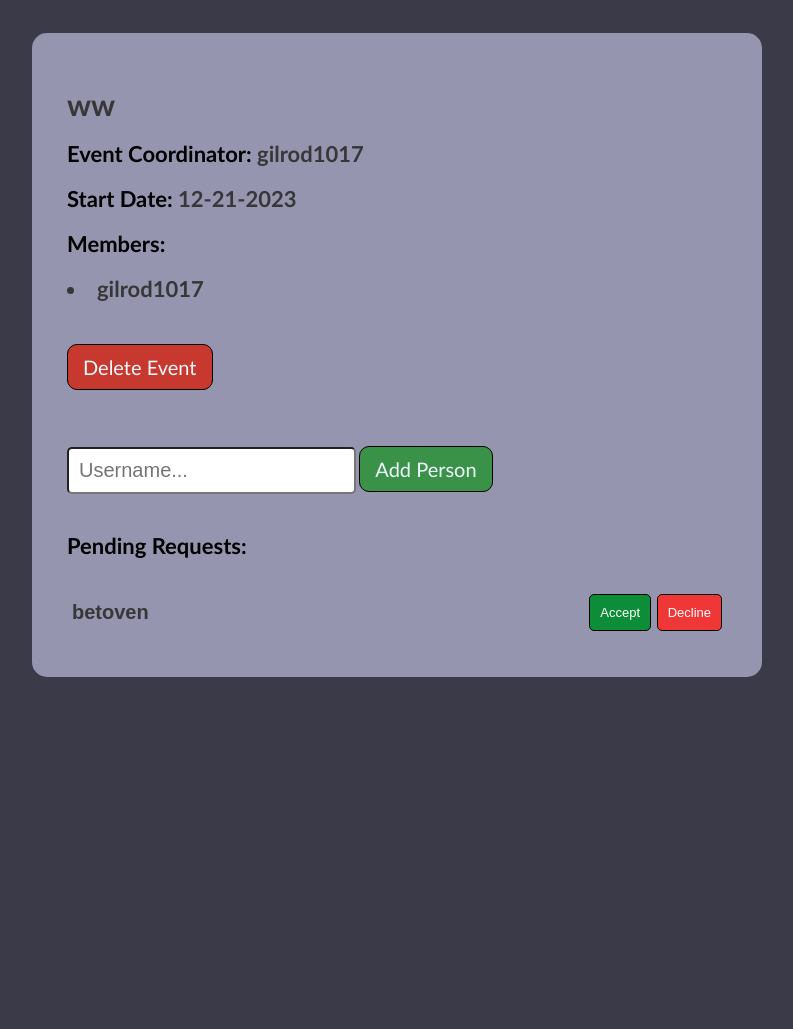
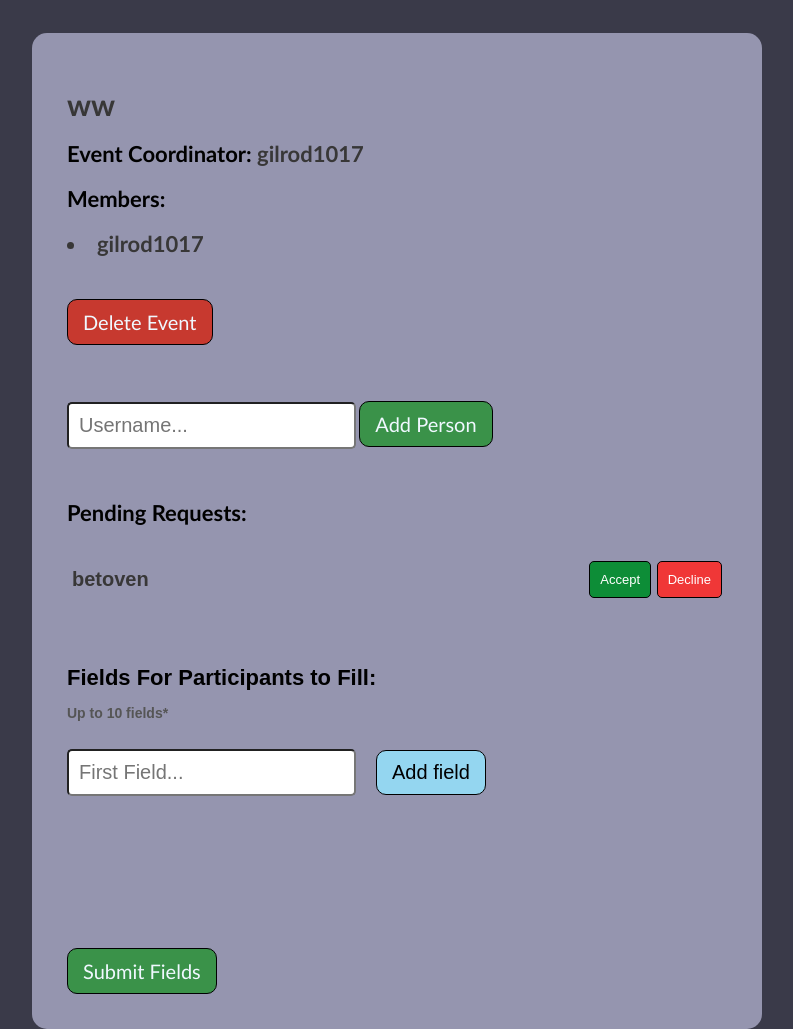
Before and after one commit to GilbertoRod/FlaskProj, a Flask app: a page that uses market/templates/info.html in a window 1280 px wide. Shown: the part 67-1096 px from the top of the page, without its empty margins (243-1036 px from the left). Before the commit the page ends 744 px from the top, so only its background shows below. Run offline with Flask 3, Linux system fonts and the light colour scheme; a user stored in the database is signed in; data comes from the database, SQL or seed files in the repository; both versions use the stored data as it was after the commit; some web fonts are replaced.

Commit message:
quick fix

```diff
--- a/market/forms.py
+++ b/market/forms.py
@@ -48,3 +48,18 @@ class AddUserEvent(FlaskForm):
       raise ValidationError('User Doesn\'t exist')
   username = StringField(validators=[DataRequired()])
   submit = SubmitField(label='Add Person')
+
+
+
+class FieldsForm(FlaskForm):
+  field_1 = StringField(label='Entry #1:', validators=[DataRequired()])
+  field_2 = StringField(label='Entry #2:')
+  field_3 = StringField(label='Entry #3:')
+  field_4 = StringField(label='Entry #4:')
+  field_5 = StringField(label='Entry #5:')
+  field_6 = StringField(label='Entry #6:')
+  field_7 = StringField(label='Entry #7:')
+  field_8 = StringField(label='Entry #8:')
+  field_9 = StringField(label='Entry #9:')
+  field_10 = StringField(label='Entry #10:')
+  submit = SubmitField(label='Submit Fields')
--- a/market/routes.py
+++ b/market/routes.py
@@ -1,7 +1,7 @@
 from market import app, db
 from flask import render_template, redirect, url_for, flash
-from market.models import Item, User, Event, EventMembers
-from market.forms import RegisterForm, LoginForm, EventForm, AddUserEvent
+from market.models import Item, User, Event, EventMembers,EventFields,UserEventFields
+from market.forms import RegisterForm, LoginForm, EventForm, AddUserEvent,FieldsForm
 from flask_login import login_user, logout_user, login_required, current_user
 from datetime import datetime
 #flask_login helps with determining the current user, this is why we're able to use the variable current_user without declaring it in html
@@ -65,6 +65,7 @@ def delete_event(event_id):
     if current_user.id == event_to_delete.coordinator_id:
         try:
             EventMembers.query.filter_by(event_id=event_id).delete()
+            EventFields.query.filter_by(event_id=event_id).delete()
             db.session.delete(event_to_delete)
             db.session.commit()
             flash('Successfully Deleted Event!', category='success')
@@ -104,21 +105,28 @@ def delete_member(member_id,event_id):
 @login_required
 def event_info(event_id):
     event = Event.query.filter_by(event_id=event_id).first()
+    event_pending = EventMembers.query.filter_by(event_id=event_id,status='pending').first()
+    event_fields = EventFields.query.filter_by(event_id=event_id).first()
+
+
+
+
     if not event:
         flash('Event not found.', category='danger')
         return redirect(url_for('events_page'))
     form=AddUserEvent()
+    fieldform=FieldsForm()
 
     if form.validate_on_submit():
         try:
             user = User.query.filter_by(username=form.username.data).one()
         except:
             flash('User not found.', category='danger')
-            return redirect(url_for('event_info', event_id=event_id))
+            return redirect(url_for('event_info', event_id=event_id, event_pending=event_pending, event_fields=event_fields))
 
         if EventMembers.query.filter_by(user_id=user.id, event_id=event_id).first():
             flash('User is already a member of the event.', category='danger')
-            return redirect(url_for('event_info', event_id=event_id))
+            return redirect(url_for('event_info', event_id=event_id, event_pending=event_pending, event_fields=event_fields))
 
 
         user_to_add=EventMembers(user_id=user.id,
@@ -131,7 +139,27 @@ def event_info(event_id):
             for err_msg in form.errors.values():
                 flash(f'There was an error!: {err_msg}', category='danger')
 
-    return render_template("info.html",event=event, form=form)
+
+    if fieldform.validate_on_submit():
+        fields_to_add=EventFields(event_id=event_id,
+                                  field_1=fieldform.field_1.data,
+                                  field_2=fieldform.field_2.data,
+                                  field_3=fieldform.field_3.data,
+                                  field_4=fieldform.field_4.data,
+                                  field_5=fieldform.field_5.data,
+                                  field_6=fieldform.field_6.data,
+                                  field_7=fieldform.field_7.data,
+                                  field_8=fieldform.field_8.data,
+                                  field_9=fieldform.field_9.data,
+                                  field_10=fieldform.field_10.data)
+
+        db.session.add(fields_to_add)
+        db.session.commit()
+        flash('Fields Added Successfully!', category='success')
+        return redirect(url_for('event_info', event_id=event_id, event_pending=event_pending, event_fields=event_fields))
+
+
+    return render_template("info.html",event=event, form=form, event_pending=event_pending, event_fields=event_fields, fieldform=fieldform)
 
 
 
@@ -144,7 +172,8 @@ def create_event():
         current_date = datetime.utcnow().date()
         event_to_create=Event( coordinator_id=current_user.id,
                                 event_name=form.event_name.data,
-                                event_date=current_date
+                                event_date=current_date,
+                                event_status="open"
                               )
         db.session.add(event_to_create)
         db.session.commit()
@@ -160,6 +189,7 @@ def create_event():
         if form.errors !={}: #If there are not no errors from the validation
             for err_msg in form.errors.values():
                 flash(f'There was an error with creating your event: {err_msg}', category='danger')
+        return redirect(url_for('event_info', event_id=event_to_create.event_id))
 
     return render_template('create.html', form=form)
 
--- a/market/static/styles/events.css
+++ b/market/static/styles/events.css
@@ -222,6 +222,7 @@ font-size: 30px;
   font-size: 20px;
   padding: 10px;
   border-radius: 5px;
+  margin-bottom: 12px;
 }
 
 
@@ -311,3 +312,39 @@ font-size: 30px;
   color: white;
   cursor: pointer;
 }
+
+
+
+.js-user-info {
+  display: none;
+}
+
+.js-button{
+  padding: 10px 15px;
+  border-radius: 10px;
+  font-size: 20px;
+  background-color: rgb(148, 214, 240);
+  border: 1px solid black;
+  cursor: pointer;
+  margin-left: 20px;
+
+}
+.js-button-inv{
+  display: none;
+}
+
+.fields-title {
+  color: black;
+  font-size: 22px;
+}
+
+.fields-subtitle {
+  color: rgb(85, 85, 85);
+  font-weight: bold;
+  font-size: 14px;
+}
+.field-item{
+  color:rgb(26, 25, 25);
+  font-size: large;
+  font-weight: bold;
+}
--- a/market/templates/events.html
+++ b/market/templates/events.html
@@ -39,7 +39,7 @@
             {% endif %}
 
           <h1 class="e-title">Event Coordinator: <span class="event-info">{{event.coordinator.username}}</span></h1>
-          <h1 class="e-title">Start Date: <span class="event-info">{{event.event_date.strftime('%m-%d-%Y')}}</span></h1>
+
 
           <h1 class="e-title"># of Members: <span class="event-info">
             {% set count = [] %}
--- a/market/templates/info.html
+++ b/market/templates/info.html
@@ -2,6 +2,7 @@
 
   {% block style %}
   <link rel= "stylesheet" type= "text/css" href= "{{ url_for('static',filename='styles/events.css') }}">
+
   {% endblock %}
 
   {% block title %}
@@ -22,7 +23,6 @@
         <div class="titles-div">
           <h1 class="e-title"><span class="event-info event-info-title">{{event.event_name}}</span></h1>
           <h1 class="event-title e-title">Event Coordinator: <span class="event-info">{{event.coordinator.username}}</span></h1>
-          <h1 class="event-title e-title">Start Date: <span class="event-info">{{event.event_date.strftime('%m-%d-%Y')}}</span></h1>
           <h1 class="event-title e-title">Members:</h1>
           <h1 class="event-title e-title">
           {% for attendee in event.attendees %}
@@ -70,9 +70,9 @@
 
         </div>
         {% if current_user.is_authenticated and current_user.id == event.coordinator.id %}
+          {% if event_pending %}
             <div class="request-container">
               <h1 class="e-title">Pending Requests:</h1><br/>
-
               {% for attendee in event.attendees %}
 
                 {% if attendee.status == 'pending'%}
@@ -83,12 +83,54 @@
                   <a href="{{ url_for('decline_member', member_id=attendee.user.id, event_id=event.event_id) }}"><button class="decline-btn">Decline</button></a>
                   </div>
                 </div>
-
                 {% endif%}
               {% endfor %}
-
             </div>
           {% endif %}
+        {% endif %}
+        <br><br><br><br>
+
+
+        {% if current_user.is_authenticated and current_user.id == event.coordinator.id and not event_fields %}
+          <h1 class="fields-title">Fields For Participants to Fill:</h1>
+          <br>
+          <p class="fields-subtitle">Up to 10 fields*</p>
+          <br><br>
+          <form method="POST">
+            {{ fieldform.hidden_tag() }}
+            {{ fieldform.field_1(class="user-info", id=1, placeholder="First Field...") }}<button class="js-button" id= "first" type="button" onclick="nextfield(2,'second','first')">Add field</button><br>
+            {{ fieldform.field_2(class="js-user-info", id=2,placeholder="Second Field...") }}<button class="js-button-inv" id= "second" type="button" onclick="nextfield(3,'third','second')">Add field</button><br>
+            {{ fieldform.field_3(class="js-user-info", id=3,placeholder="Third Field...") }}<button class="js-button-inv" id= "third" type="button" onclick="nextfield(4,'fourth','third')">Add field</button><br>
+            {{ fieldform.field_4(class="js-user-info", id=4,placeholder="Fourth Field...") }}<button class="js-button-inv" id= "fourth" type="button" onclick="nextfield(5,'fifth','fourth')">Add field</button><br>
+            {{ fieldform.field_5(class="js-user-info", id=5,placeholder="Fifth Field...") }}<button class="js-button-inv" id= "fifth" type="button" onclick="nextfield(6,'sixth','fifth')">Add field</button><br>
+            {{ fieldform.field_6(class="js-user-info", id=6,placeholder="Sixth Field...") }}<button class="js-button-inv" id= "sixth" type="button" onclick="nextfield(7,'seventh','sixth')">Add field</button><br>
+            {{ fieldform.field_7(class="js-user-info", id=7,placeholder="Seventh Field...") }}<button class="js-button-inv" id= "seventh" type="button" onclick="nextfield(8,'eight','seventh')">Add field</button><br>
+            {{ fieldform.field_8(class="js-user-info", id=8,placeholder="Eighth Field...") }}<button class="js-button-inv" id= "eight" type="button" onclick="nextfield(9,'ninth','eight')">Add field</button><br>
+            {{ fieldform.field_9(class="js-user-info", id=9,placeholder="Ninth Field...") }}<button class="js-button-inv" id= "ninth" type="button" onclick="nextfield(10,'ninth','ninth')">Add field</button><br>
+            {{ fieldform.field_10(class="js-user-info", id=10,placeholder="Tenth Field...") }}<br>
+            <br>
+            {{ fieldform.submit(class="add-btn") }}
+          </form>
+        {% elif current_user.is_authenticated and event_fields %}
+        <h1 class="fields-title">Fields for This Event:</h1><br>
+          <div class="field-item">{{event_fields.field_1 | title}}</div>
+          <div class="field-item">{{event_fields.field_2 | title}}</div>
+          <div class="field-item">{{event_fields.field_3 | title}}</div>
+          <div class="field-item">{{event_fields.field_4 | title}}</div>
+          <div class="field-item">{{event_fields.field_5 | title}}</div>
+          <div class="field-item">{{event_fields.field_6 | title}}</div>
+          <div class="field-item">{{event_fields.field_7 | title}}</div>
+          <div class="field-item">{{event_fields.field_8 | title}}</div>
+          <div class="field-item">{{event_fields.field_9 | title}}</div>
+          <div class="field-item">{{event_fields.field_10 | title}}</div>
+
+
+        {% endif %}
+
+
+
+
+
       </div>
 
     </div>
@@ -100,7 +142,21 @@
 
 
 
+  <script>
+    function nextfield(id,btnID,prevBTN){
+      console.log(id)
 
+      document.getElementById(id).classList.add("user-info")
+      document.getElementById(id).classList.remove("js-user-info")
+
+      document.getElementById(btnID).classList.add("js-button")
+      document.getElementById(btnID).classList.remove("js-button-inv")
+
+      document.getElementById(prevBTN).classList.add("js-button-inv")
+      document.getElementById(prevBTN).classList.remove("js-button")
+
+    }
+  </script>
   {% endblock %}
 </body>
 </html>
```
Also changed, not shown: market/models.py (+31 -0 lines), instance/home.db. Lines whose indentation alone changed are shown as unchanged.
